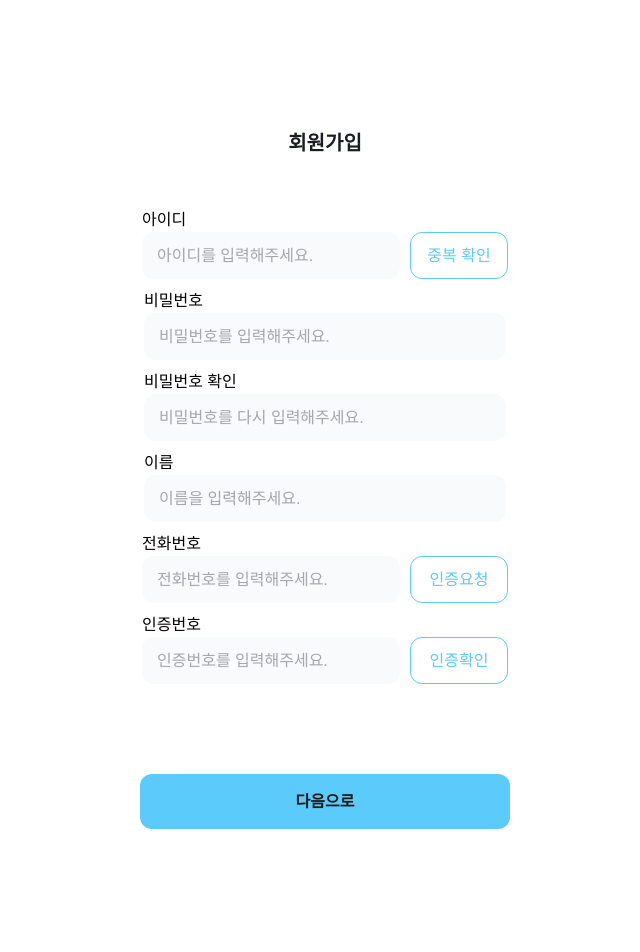
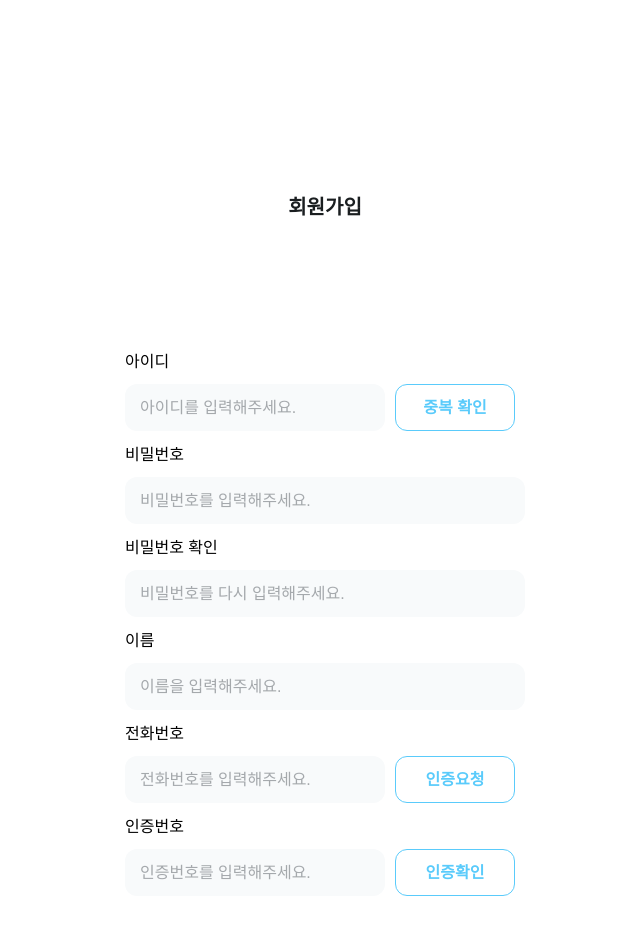
Before and after one commit to potato-club/MindBridge-front, a Next.js app: page /signup in a window 1280 px wide. Shown: the top 952 px of the page, without its empty margins (315-955 px from the left). Before the commit the page ends 839 px from the top, so only its background shows below. Built offline with nearby package versions, Linux system fonts and the light colour scheme.

Commit message:
회원가입 페이지 수정

```diff
--- a/src/app/signup/ components/SignUpForm.tsx
+++ /dev/null
@@ -1,69 +0,0 @@
-'use client';
-import React,{useEffect} from "react";
-import styles from "./SignUpForm.module.css";
-
-
-
-
-const SignUpForm = () => {
-    return (
-        <>
-            <header className={styles.title}>회원가입</header>
-            <form>
-                <div className={styles.wrapper_main}>
-                    <div>
-                        <p className={styles.bodyText}>아이디</p>
-                        <div className={styles.inpuBoxWrapper}>
-                            <input type="text" className={styles.idBox} placeholder="아이디를 입력해주세요."></input>
-                            <button className={styles.doubleButton}>중복 확인</button>
-                    </div>
-                </div>
-            </div>
-
-                <div className={styles.wrapper_main}>
-                    <div>
-                        <p className={styles.bodyText}>비밀번호</p>
-                        <input type="text" className={styles.passwordBox} placeholder="비밀번호를 입력해주세요."></input>
-                        </div>
-                    </div>
-
-                <div className={styles.wrapper_main}>
-                    <div>
-                        <p className={styles.bodyText}>비밀번호 확인</p>
-                        <input type="text" className={styles.passwordBox} placeholder="비밀번호를 다시 입력해주세요."></input>
-                        </div>
-                    </div>
-
-                <div className={styles.wrapper_main}>
-                    <div>
-                        <p className={styles.bodyText}>이름</p>
-                        <input type="text" className={styles.passwordBox} placeholder="이름을 입력해주세요."></input>
-                        </div>
-                    </div>
-
-                 <div className={styles.wrapper_main}>
-                    <div>
-                        <p className={styles.bodyText}>전화번호</p>
-                        <input type="text" className={styles.idBox} placeholder="전화번호를 입력해주세요."></input>
-                        <button className={styles.doubleButton}>인증요청</button>
-                        </div>
-                </div>
-
-                <div className={styles.wrapper_main}>
-                    <div>
-                        <p className={styles.bodyText}>인증번호</p>
-                        <input type="text" className={styles.idBox} placeholder="인증번호를 입력해주세요."></input>
-                        <button className={styles.doubleButton}>인증확인</button>
-                        </div>
-                </div>
-
-                <div className={styles.wrapper_main}>
-                    <button className={styles.nextButton}>다음으로</button>
-                </div>
-
-            </form>
-        </>
-    );
-};
-
-export default SignUpForm;
--- a/src/app/signup/ components/SignUpForm.module.css
+++ b/src/app/signup/components/SignUpForm.module.css
@@ -5,44 +5,67 @@
 
     text-align: center;
     width: 100%;
-    margin-top: 10%;
-    margin-bottom: 50px;
-
+    margin-top: 15%;
+    margin-bottom: 10%;
 }
 
 .bodyText{
     color:black;
+    margin-bottom: 10px;
+}
+
+/* div */
+.wrapper_main{
+    display: flex;             /* Flexbox 컨테이너로 설정 */
+    justify-content: center;
+    flex-direction: column;
+    margin: auto;
+
+    width: 90%;
+    max-width: 400px;
+    min-width: 320px;
+
+    gap: 12px;
+}
+
+.oButton{
+    align-items: center;
+}
+
+.xButton{
+    align-items: center;
+}
+
+.bottomButtonBox{
+    margin-top: 40%;
+    margin-bottom: 6%;
+    width: 100%;
+    display: flex;
+    align-items: center;
 
 }
 
-.wrapper_main{
-    display: flex;             /* Flexbox 컨테이너로 설정 */
-    justify-content: center;
-    margin: 10px auto;
-    width: 90%;
-    max-width: 400px;
-    min-width: 320px;
-}
 
-.idBox{
+/* 박스 */
+.buttonOBox{
     color: #52585E;
 
     border-color: none;
     border-radius: 12px;
     background-color: #F8FAFB;
 
-    width: 258px;
+    width: 65%;
     height: 47px;
     padding-left: 15px;
 }
 
-.idBox:focus,
-.passwordBox:focus{
+.buttonOBox:focus,
+.buttonXBox:focus{
     outline: none;
     border: 1px solid #888e93;
 }
 
-.passwordBox{
+.buttonXBox{
     color: #52585E;
 
     border-color: none;
@@ -50,19 +73,22 @@
     background-color: #F8FAFB;
 
 
-    width: 362px;
+    width: 100%;
     height: 47px;
     padding-left: 15px;
 }
 
+/* 버튼 */
 .doubleButton{
+    font: 70%;
+    font-weight: bold;
     color: #5ACBFB;
     text-align: center;
 
     border: solid 1px #5ACBFB;
     border-radius: 12px;
 
-    width: 98px;
+    width: 30%;
     height: 47px;
     margin-left: 10px;
 }
@@ -75,7 +101,6 @@
     border-radius: 12px;
     background-color: #5ACBFB;
 
-    width: 370px;
+    width: 100%;
     height: 55px;
-    margin-top: 20%;
 }
--- /dev/null
+++ b/src/app/signup/components/SignUpForm.tsx
@@ -0,0 +1,70 @@
+'use client';
+import {useEffect} from "react";
+import styles from "./SignUpForm.module.css";
+import { useRouter } from "next/router";
+
+
+
+
+const SignUpForm = () => {
+
+    return (
+        <>
+            <header className={styles.title}>회원가입</header>
+            <form>
+                <div className={styles.wrapper_main}>
+                    <div className={styles.oButton}>
+                        <p className={styles.bodyText}>아이디</p>
+                        <div className={styles.inpuBoxWrapper}>
+                            <input type="text" className={styles.buttonOBox} placeholder="아이디를 입력해주세요."></input>
+                            <button className={styles.doubleButton}>중복 확인</button>
+                    </div>
+                </div>
+
+
+                    <div className={styles.xButton}>
+                        <p className={styles.bodyText}>비밀번호</p>
+                        <input type="text" className={styles.buttonXBox} placeholder="비밀번호를 입력해주세요."></input>
+                        </div>
+
+
+
+                    <div className={styles.xButton}>
+                        <p className={styles.bodyText}>비밀번호 확인</p>
+                        <input type="text" className={styles.buttonXBox} placeholder="비밀번호를 다시 입력해주세요."></input>
+                        </div>
+
+
+
+                    <div className={styles.xButton}>
+                        <p className={styles.bodyText}>이름</p>
+                        <input type="text" className={styles.buttonXBox} placeholder="이름을 입력해주세요."></input>
+                        </div>
+
+
+
+                    <div className={styles.oButton}>
+                        <p className={styles.bodyText}>전화번호</p>
+                        <input type="text" className={styles.buttonOBox} placeholder="전화번호를 입력해주세요."></input>
+                        <button className={styles.doubleButton}>인증요청</button>
+                        </div>
+
+
+
+                    <div className={styles.oButton}>
+                        <p className={styles.bodyText}>인증번호</p>
+                        <input type="text" className={styles.buttonOBox} placeholder="인증번호를 입력해주세요."></input>
+                        <button className={styles.doubleButton}>인증확인</button>
+                        </div>
+
+
+                <div className={styles.bottomButtonBox}>
+                    <button className={styles.nextButton}>다음으로</button>
+                </div>
+            </div>
+            </form>
+        </>
+    );
+};
+
+export default SignUpForm;
--- a/src/app/signup/page.tsx
+++ b/src/app/signup/page.tsx
@@ -1,4 +1,3 @@
-import SignUpForm from "./ components/SignUpForm";
-import React from "react";
+import SignUpForm from "./components/SignUpForm";
 
 export default SignUpForm;
```
Also changed, not shown: src/app/signup/components/SignUpForm2.tsx (added, +11 -0 lines).
